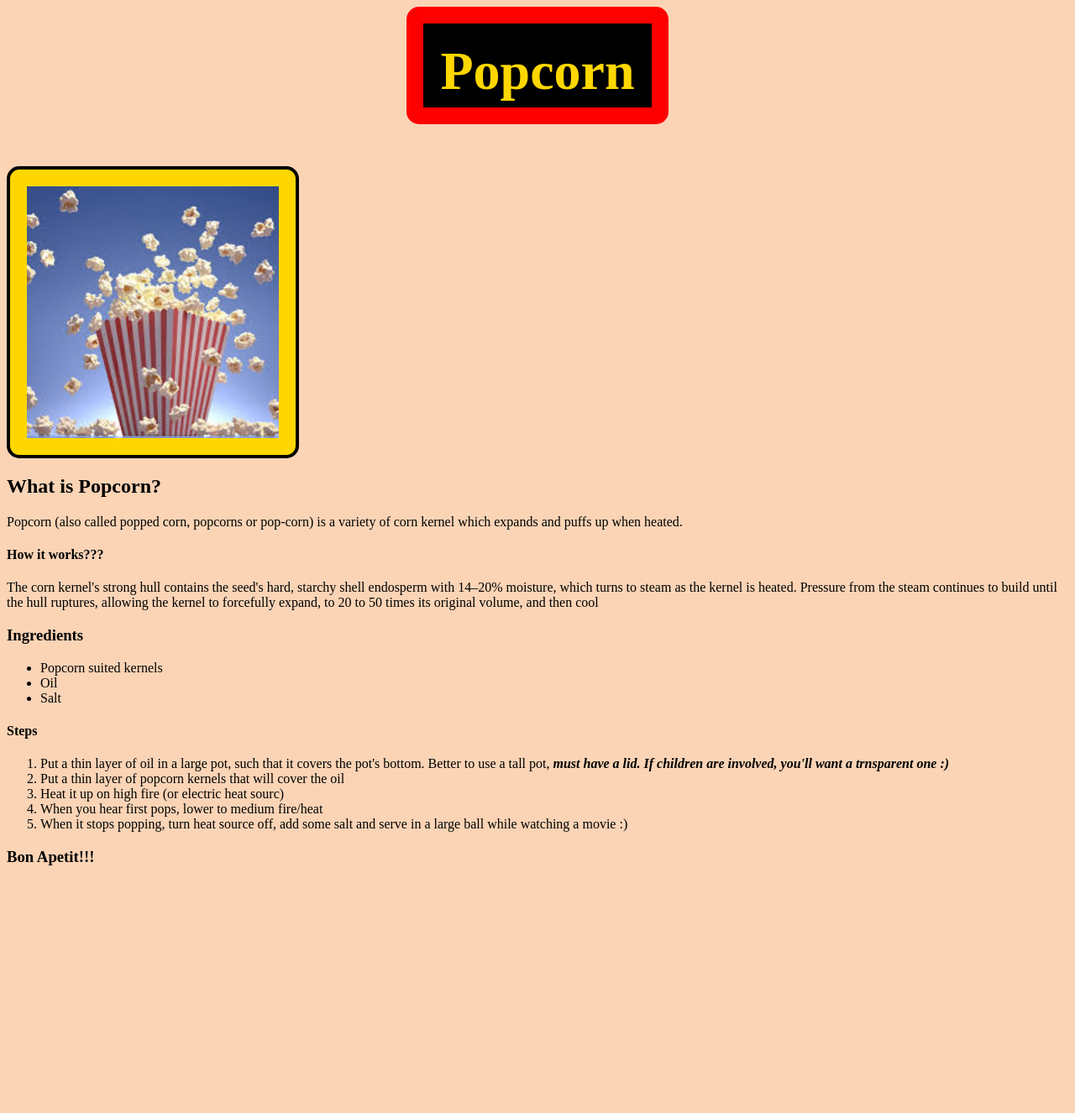
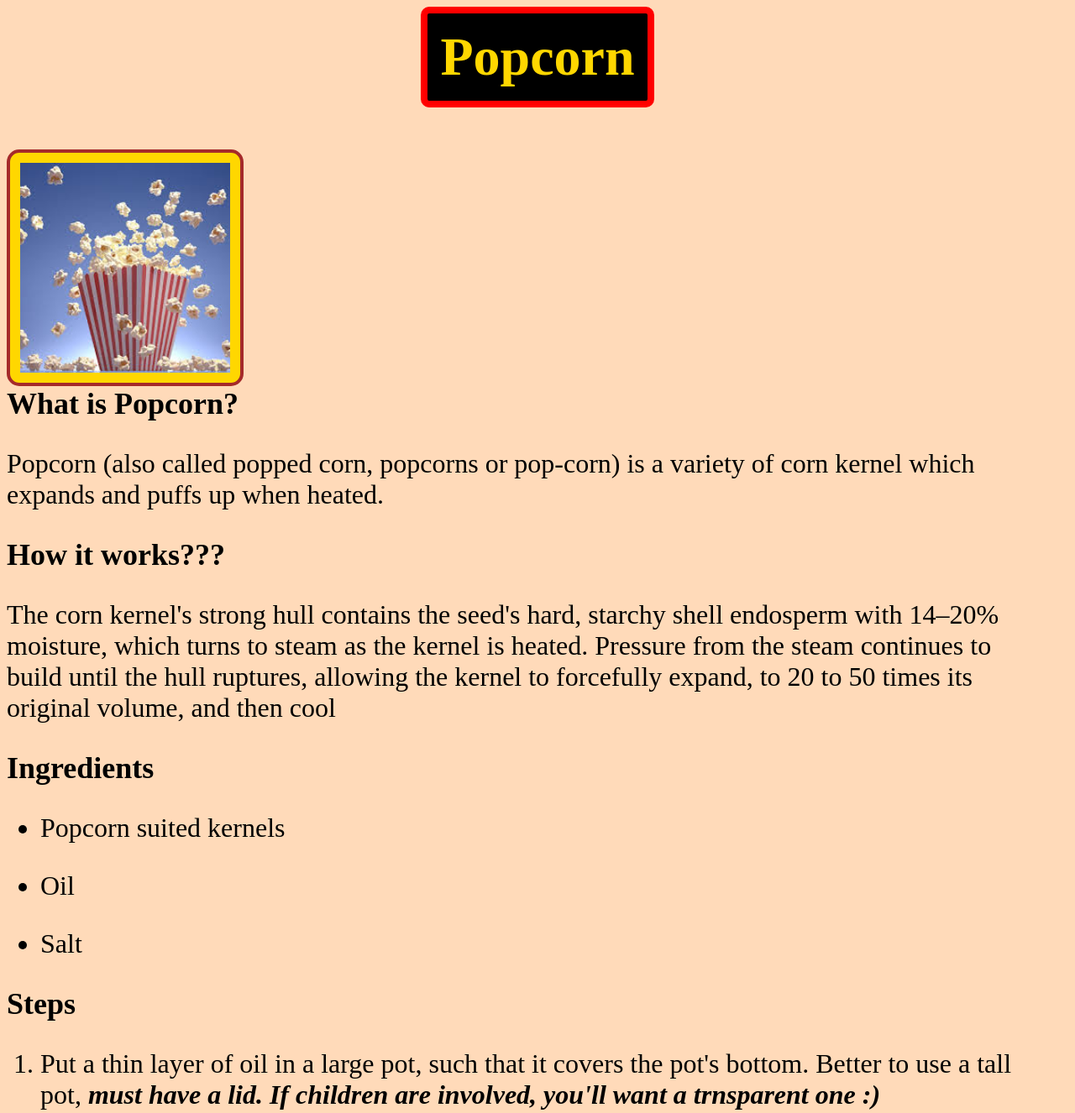
Before and after one commit to yarivushka/odin-recipes, a plain HTML site: page recipes/popcorn.html in a window 1280 px wide. Shown: the top 1326 px of the page at 84% size. Before the commit the page ends 1051 px from the top, so only its background shows below. Drawn offline with Linux system fonts and the light colour scheme.

Commit message:
New edits for css styling

```diff
--- a/recipes/popcorn.html
+++ b/recipes/popcorn.html
@@ -2,26 +2,26 @@
 
 <h1 class="general-title">Popcorn</h1>
 <img src="../img/popcorn.jpg" alt="Popcorn jumping out from a box!" width="250">
-<h2>What is Popcorn?</h2>
+<div class="title">What is Popcorn?</div>
 
-<p>Popcorn (also called popped corn, popcorns or pop-corn) is a variety of corn kernel which expands and puffs up when heated.</p>
+<p class="Ingredients">Popcorn (also called popped corn, popcorns or pop-corn) is a variety of corn kernel which expands and puffs up when heated.</p>
 
-<h4>How it works???</h4>
+<div class="title">How it works???</div>
 
-<p>The corn kernel's strong hull contains the seed's hard, starchy shell endosperm with 14–20% moisture, which turns to steam as the kernel is heated. Pressure from the steam continues to build until the hull ruptures, allowing the kernel to forcefully expand, to 20 to 50 times its original volume, and then cool</p>
+<p class="Ingredients">The corn kernel's strong hull contains the seed's hard, starchy shell endosperm with 14–20% moisture, which turns to steam as the kernel is heated. Pressure from the steam continues to build until the hull ruptures, allowing the kernel to forcefully expand, to 20 to 50 times its original volume, and then cool</p>
 
-<h3>Ingredients</h3>
+<div class="title">Ingredients</div>
 
-<ul>
+<ul class="ingredients">
     <li>Popcorn suited kernels</li>
     <li>Oil</li>
     <li>Salt</li>
 
 </ul>
 
-<h4>Steps</h4>
+<div class="title">Steps</div>
 
- <ol>
+ <ol class="ingredients">
     <li>Put a thin layer of oil in a large pot, such that it covers the pot's bottom. Better to use a tall pot, <strong><em>must have a lid. If children are involved, you'll want a trnsparent one :)</em></strong></li>
     <li>Put a thin layer of popcorn kernels that will cover the oil</li>
     <li>Heat it up on high fire (or electric heat sourc)</li>
@@ -30,4 +30,4 @@
 
  </ol>
 
-<h3>Bon Apetit!!!</h3>
+<h3 class="name end">Bon Apetit!!!</h3>
--- a/style.css
+++ b/style.css
@@ -1,80 +1,67 @@
 html{
-    background-color: #fbd4b6;
+    background-color: peachpuff;
     }
 .general-title{
     font-size: 64px;
     font-weight: 700;
     width: fit-content;
-    height: 60px;
     color: gold;
-    border: 20px solid red;
+    border: 8px solid red;
     background-color: black;
-    padding: 20px;
+    padding: 15px;
     margin: 0 auto;
+    border-radius: 10px;
+}
+.images{
+    display: flex;
+    justify-content: space-around;
+}
+img{
     border-radius: 15px;
-    display: block;
+    width: 250px;
+    height: 250px;
+    border: 4px solid brown;
+    margin-top: 50px;
+    background-color: gold;
+    padding: 12px;
 }
-
+img:hover{
+    background-color: rgb(248, 77, 9);
+    border: 4px solid rebeccapurple;
+}
 .pages{
     display: flex;
+    justify-content: space-around;
 }
-
-.pages .name{
-    flex: auto;
-}
-
 .name{
     border-radius: 4px;
-    border: 2px solid black;
+    border: 2px solid purple;
     padding: 8px;
-    background-color: blanchedalmond;
+    background-color: burlywood;
     text-align: center;
     font-size: 24px;
-    margin-left: 120px;
-    margin-right: 260px;
-
-
+    border-top: 5px solid purple;
+    width: fit-content;
 }
 .name:hover{
-    background-color: burlywood;
+    background-color: blanchedalmond;
     color: black;
     border-top: 3px solid brown;
 
 }
-
-#title{
-    text-align: center;
-    font-size: 84px;
-    color: black;
-    font-weight: bolder;
-    font-family: 'Times New Roman', Times, serif;
+.ingredients,
+li{
+    margin-bottom: 1em;
+    font-size: 32px;
+    width: 1200px;
 }
-
-.images{
-    display: flex;
+.name,
+.end{
+    margin: auto;
+    font-size: 36px;
 }
-
-.images a{
-    flex: 1;
+.title{
+   font-size: 36px;
+   font-weight: 700;
+   color: black
 }
-
-img{
-    border-radius: 15px;
-    width: 300px;
-    height: 300px;
-    border: 4px solid black;
-    margin-left: 0px;
-
-    margin-top: 50px;
-    background-color: gold;
-    padding: 20px;
-}
-img:hover{
-    background-color: rgba(144, 195, 212, 0.171);
-    border: 4px solid rebeccapurple;
-}
-
-.ingredients li{
-    margin-bottom: 1em;
-    font-size: larger;
-}
```
Also changed, not shown: recipes/challah.html (+6 -6 lines), recipes/schnitzel.html (+10 -10 lines).
